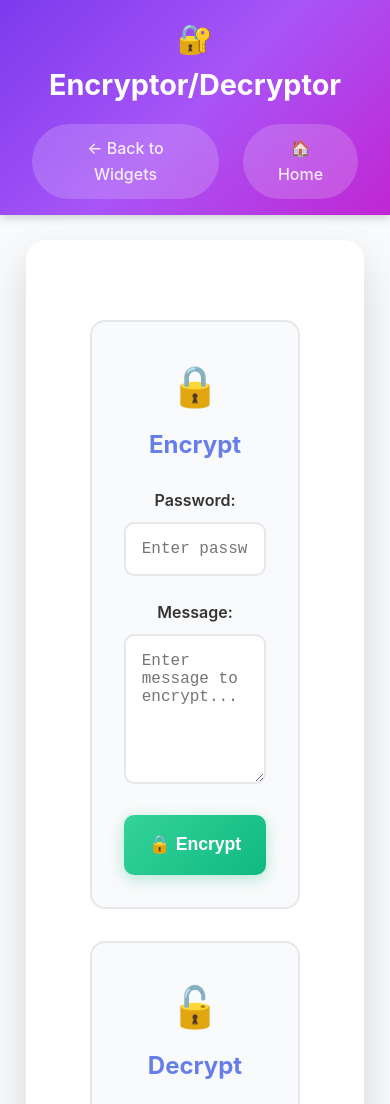
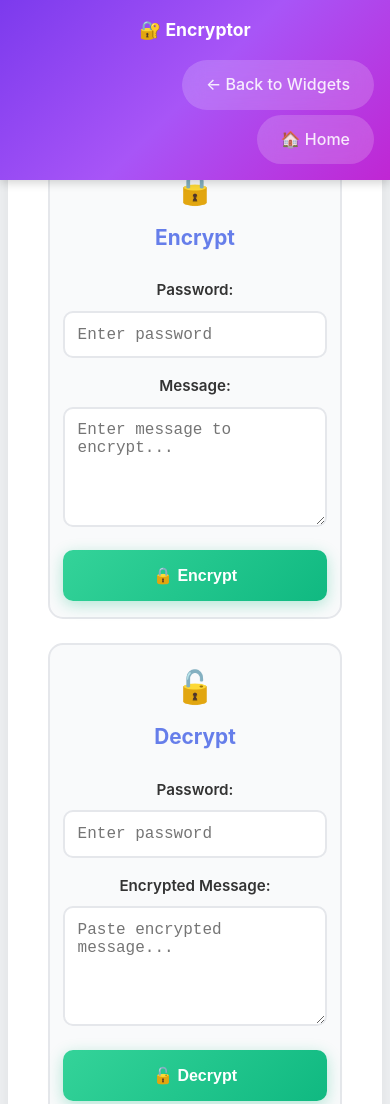
Before and after one commit to Ansh-Patel-2525/anshjpatel.github.io, a plain HTML site: page encryptor.html in a window 390 px wide. Shown: the top 1104 px of the page. Drawn offline with Linux system fonts and the light colour scheme.

Commit message:
make encrypt better on phone

```diff
--- a/encryptor.html
+++ b/encryptor.html
@@ -175,13 +175,10 @@
 
     .output-section {
       margin-top: 2rem;
-      max-width: 800px;
-      margin-left: auto;
-      margin-right: auto;
     }
 
     .output-box {
-      background: #f9fafb;
+      background: white;
       border: 2px solid #e5e7eb;
       border-radius: 10px;
       padding: 1.5rem;
@@ -220,7 +217,7 @@
       font-family: monospace;
       word-break: break-all;
       white-space: pre-wrap;
-      background: white;
+      background: #f9fafb;
       padding: 1rem;
       border-radius: 8px;
       border: 1px solid #e5e7eb;
@@ -228,32 +225,114 @@
       overflow-y: auto;
     }
 
-    .alert {
-      padding: 1rem;
-      border-radius: 10px;
-      margin-bottom: 1rem;
-      display: none;
+    @media (max-width: 768px) {
+      .game-header-content {
+        padding: 0 1rem;
+      }
+
+      .game-header h1 {
+        font-size: 1.3rem;
+      }
+
+      .header-links {
+        gap: 1rem;
+        font-size: 0.9rem;
+      }
+
+      .game-container {
+        margin-top: 80px;
+        width: 100% !important;
+        padding: 0 0.5rem 1rem 0.5rem;
+      }
+
+      .encryptor-display {
+        padding: 1rem 0.5rem;
+      }
+
+      .dual-panel-container {
+        flex-direction: column;
+        gap: 1.5rem;
+      }
+
+      .panel {
+        padding: 1.5rem 1rem;
+      }
+
+      .panel-header h2 {
+        font-size: 1.3rem;
+      }
+
+      .panel-header .emoji {
+        font-size: 2rem;
+      }
+
+      .input-group {
+        margin-bottom: 1rem;
+      }
+
+      .input-group label {
+        font-size: 0.95rem;
+      }
+
+      .input-group input,
+      .input-group textarea {
+        padding: 0.8rem;
+        font-size: 0.95rem;
+      }
+
+      .input-group textarea {
+        min-height: 120px;
+      }
+
+      .action-btn {
+        padding: 1rem;
+        font-size: 1rem;
+        /* Prevent iOS zoom on input focus */
+        touch-action: manipulation;
+      }
+
+      .output-section {
+        margin-top: 1rem;
+      }
+
+      .output-box {
+        padding: 1rem;
+      }
+
+      .output-header h3 {
+        font-size: 1rem;
+      }
+
+      .copy-btn {
+        padding: 0.4rem 0.8rem;
+        font-size: 0.85rem;
+      }
+
+      .output-text {
+        font-size: 0.85rem;
+        max-height: 200px;
+      }
     }
 
-    .alert.show {
-      display: block;
-    }
+    @media (max-width: 480px) {
+      .game-header h1 {
+        font-size: 1.1rem;
+      }
 
-    .alert.error {
-      background: #fee2e2;
-      color: #dc2626;
-      border: 1px solid #fecaca;
-    }
+      .header-links {
+        flex-direction: column;
+        gap: 0.3rem;
+        font-size: 0.85rem;
+        align-items: flex-end;
+      }
 
-    .alert.success {
-      background: #d1fae5;
-      color: #059669;
-      border: 1px solid #a7f3d0;
-    }
+      .panel {
+        padding: 1rem 0.8rem;
+      }
 
-    @media (max-width: 768px) {
-      .dual-panel-container {
-        flex-direction: column;
+      .input-group input,
+      .input-group textarea {
+        font-size: 16px; /* Prevents iOS zoom */
       }
     }
   </style>
@@ -262,7 +341,7 @@
 
   <header class="game-header">
     <div class="game-header-content">
-      <h1>🔐 Encryptor/Decryptor</h1>
+      <h1>🔐 Encryptor</h1>
       <div class="header-links">
         <a href="widgets.html" class="back-link">← Back to Widgets</a>
         <a href="index.html" class="back-link">🏠 Home</a>
```
